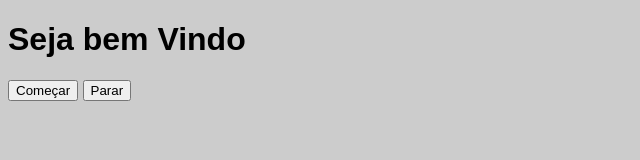
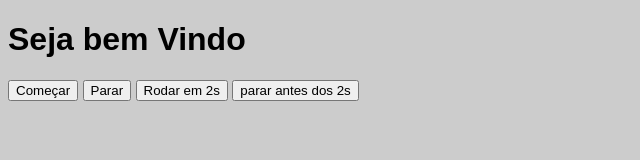
Before and after one commit to ricardoseminsta/curso_javascript, a plain HTML site: page 02 - manipulacoes/index.html in a window 1280 px wide. Shown: the whole page, without its empty margins (0-640 px from the left). Drawn offline with Linux system fonts and the light colour scheme.

Commit message:
commit settimeout

```diff
--- a/02 - manipulacoes/index.html
+++ b/02 - manipulacoes/index.html
@@ -13,6 +13,8 @@
     <div class="demo"></div>
     <button onclick="comecar()">Começar</button>
     <button onclick="parar()">Parar</button>
+    <button onclick="rodar()">Rodar em 2s</button>
+    <button onclick="parar2()">parar antes dos 2s</button>
 <script src="script.js"></script>
 </body>
 </html>
--- a/02 - manipulacoes/script.js
+++ b/02 - manipulacoes/script.js
@@ -120,3 +120,18 @@ function showTime() {
 
     document.querySelector('.demo').innerHTML = txt;
 }
+
+
+// ............ set time out
+
+let timer2;
+
+function rodar() {
+    timer2 = setTimeout(function() {
+        document.querySelector('.demo').innerHTML = 'Rodou!';
+    }, 2000);
+}
+
+function parar2() {
+    clearTimeout(timer2);
+}
```
